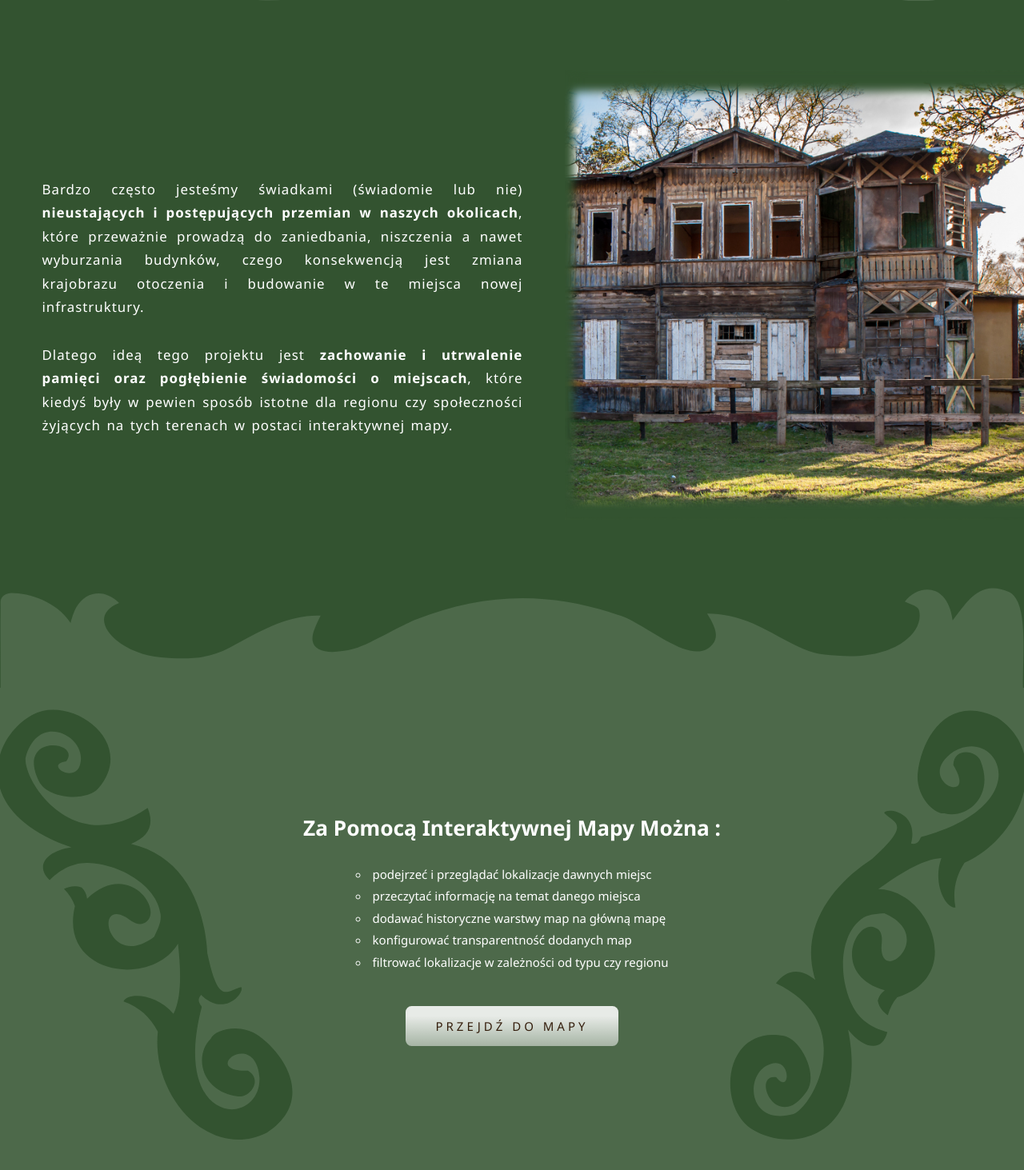
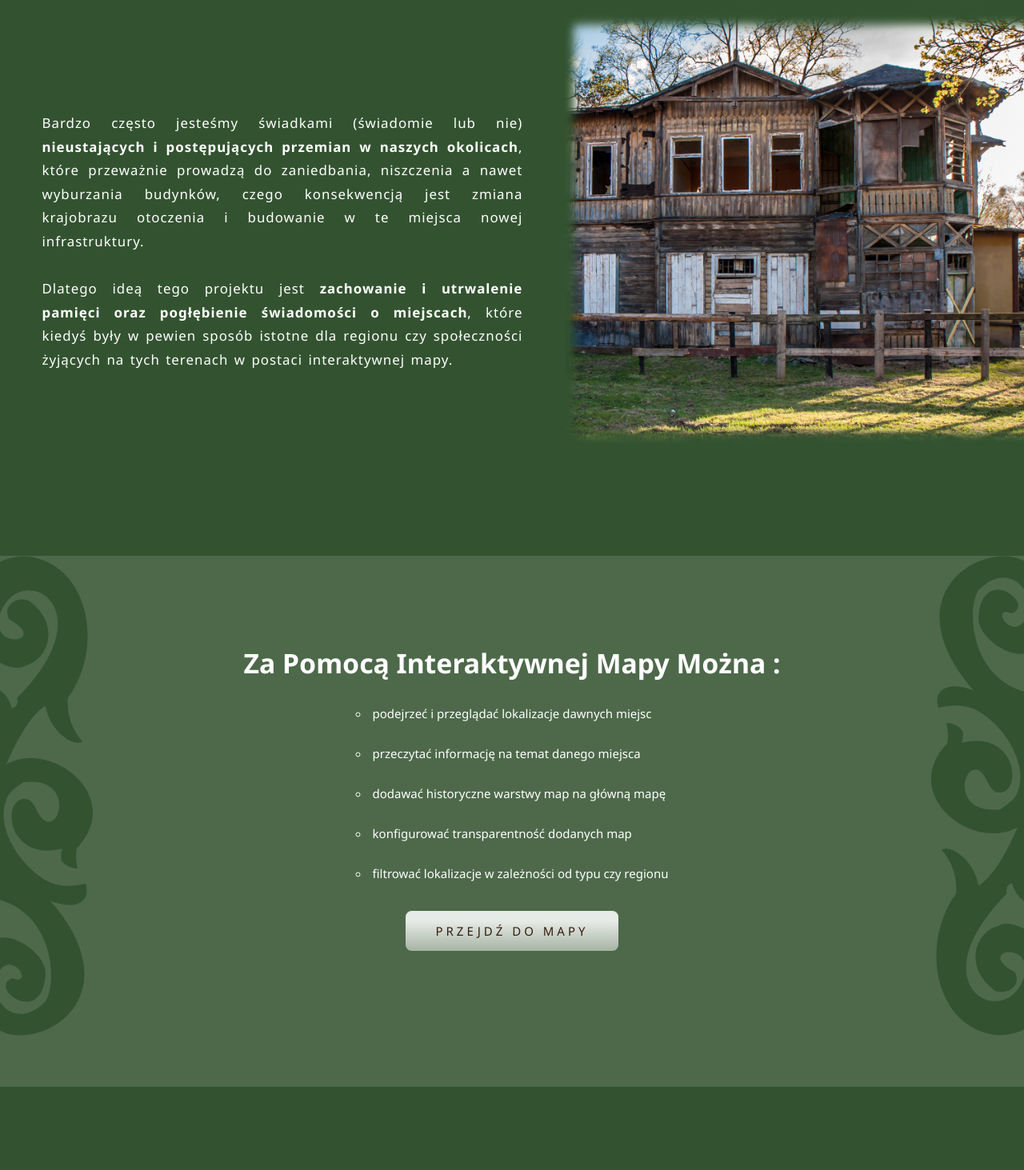
Before and after one commit to MacJ13/linia-otw-maps, a React (Vite) app: page /project in a window 1280 px wide. Shown: the part 977-2440 px from the top of the page at 80% size. After the commit the page ends 2336 px from the top, so only its background shows below. Built offline with nearby package versions, Linux system fonts and the light colour scheme.

Commit message:
Update style and structure of ProjectInfo component

```diff
--- a/src/pages/project/Project.module.scss
+++ b/src/pages/project/Project.module.scss
@@ -1,5 +1,5 @@
 .about {
-  padding: 10.5rem 0;
+  padding: 5rem 0;
 
   position: relative;
   overflow: hidden;
--- a/src/pages/project/ProjectInfo/ProjectInfo.module.scss
+++ b/src/pages/project/ProjectInfo/ProjectInfo.module.scss
@@ -29,7 +29,7 @@
 .h3 {
   text-align: center;
   text-transform: capitalize;
-  font-size: 1.75rem;
+  font-size: 2.25rem;
   margin-bottom: 2rem;
 }
 
@@ -48,7 +48,11 @@
 }
 
 .li {
-  margin-bottom: 0.5rem;
+  margin-bottom: 2rem;
+}
+
+.li:last-child {
+  margin-bottom: 0rem;
 }
 
 .ornament__side {
@@ -56,14 +60,15 @@
   left: 2.5rem;
 
   & > svg {
-    transform: rotate(150deg);
+    // transform: rotate(120deg);
+    transform: translateX(-9.5rem);
   }
 
   &:last-child {
     left: -2.5rem;
 
     & > svg {
-      transform: rotate(30deg);
+      transform: translateX(9.5rem) rotate(180deg);
     }
   }
 
--- a/src/pages/project/ProjectInfo/ProjectInfo.tsx
+++ b/src/pages/project/ProjectInfo/ProjectInfo.tsx
@@ -1,4 +1,5 @@
 import OrnamentSvg from "../../../assets/svg/swidermajer4.svg?react";
+// import SingleCurvedSvg from "../../../assets/svg/singlecurved1.svg?react";
 
 import { Link } from "react-router-dom";
 import style from "./ProjectInfo.module.scss";
--- a/src/pages/project/index.tsx
+++ b/src/pages/project/index.tsx
@@ -1,16 +1,16 @@
 import style from "./Project.module.scss";
 import Intro from "./intro/Intro";
-import OrnamentLayer from "./OrnamentLayer/OrnamentLayer";
+// import OrnamentLayer from "./OrnamentLayer/OrnamentLayer";
 import ProjectInfo from "./ProjectInfo/ProjectInfo";
 
 const Project = () => {
   return (
     <div className={style.main}>
       <div className={style.about}>
-        <OrnamentLayer transform={false} />
+        {/* <OrnamentLayer transform={false} /> */}
         <Intro />
 
-        <OrnamentLayer transform={true} />
+        {/* <OrnamentLayer transform={true} /> */}
       </div>
 
       <ProjectInfo />
```
